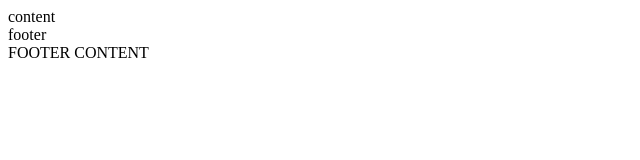
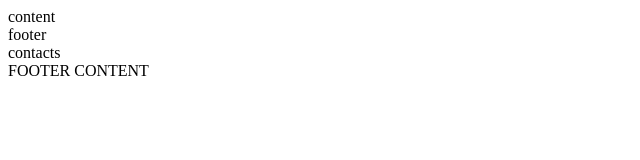
Before and after one commit to EgleNem/6-git-conflict, a website: page index.html in a window 1280 px wide. Shown: the whole page, without its empty margins (0-640 px from the left). Drawn offline with Linux system fonts and the light colour scheme.

Commit message:
contacts

```diff
--- a/index.html
+++ b/index.html
@@ -10,6 +10,7 @@
  <header>content</header>
   footer
     <footer>
+        <section>contacts</section>
         FOOTER CONTENT
     </footer>
 </body>
```
